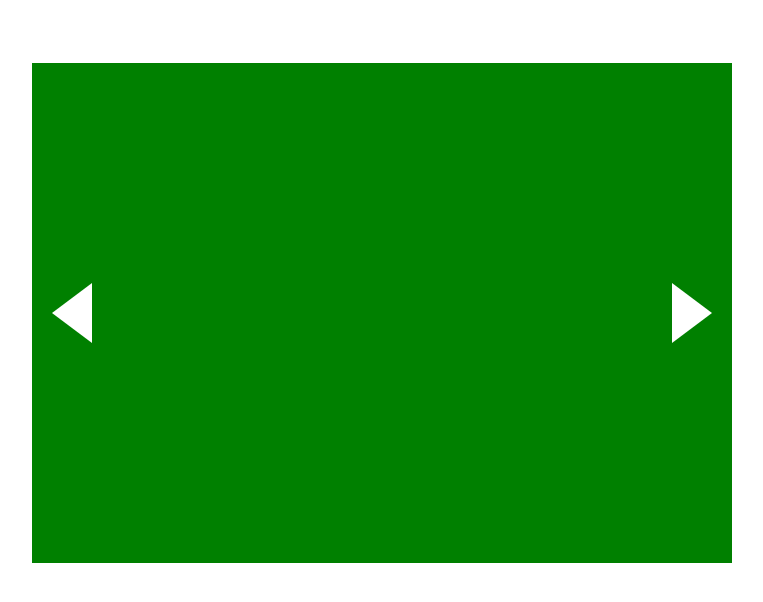
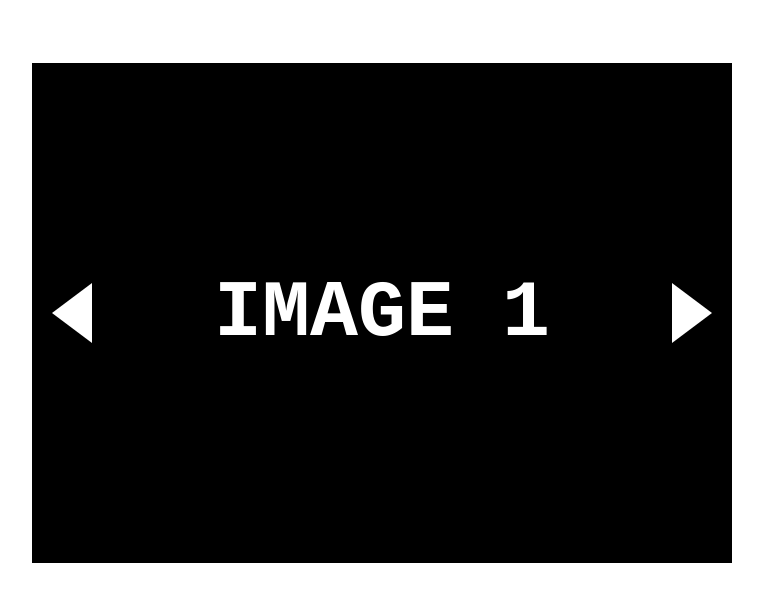
Before and after one commit to kirkpatrikolis04/content_slider, a plain HTML site: page index.html in a window 1280 px wide. Shown: the whole page, without its empty margins (258-1021 px from the left). Drawn offline with Linux system fonts and the light colour scheme.

Commit message:
adding new style

```diff
--- a/index.html
+++ b/index.html
@@ -12,21 +12,31 @@
             height: 500px;
             margin: 5% auto;
             overflow-y: hidden;
+            background: #000;
         }
 
         .slide {
             width: 100%;
             height: 100%;
+            transition: 0.6 ease-in;
+            animation-name: fadeIn;
+            animation-duration: 0.5s;
         }
 
-        .slide1 {
-            background: green;
+        .slide > h1 {
+            font-size: 80px;
+            margin: 0;
+            font-family: monospace;
+            color: #fff;
+            position: absolute;
+            top: 50%;
+            left: 50%;
+            transform: translate(-50%, -50%);
         }
-        .slide2 {
-            background: blue;
-        }
-        .slide3 {
-            background: red;
+
+        @keyframes fadeIn{
+            from{opacity:0}
+            to{opacity:1}
         }
 
         span.prev {
@@ -39,6 +49,7 @@
             border-style: solid;
             margin-left: 20px;
             cursor: pointer;
+            z-index: 1;
         }
 
         span.next {
@@ -51,6 +62,7 @@
             border-style: solid;
             margin-right: 20px;
             cursor: pointer;
+            z-index: 1;
         }
 
     </style>
@@ -60,13 +72,13 @@
     <div class="slider">
         <span class="prev"></span>
             <div class="slide slide1">
-
+                <h1>IMAGE 1</h1>
             </div>
             <div class="slide slide2">
-
+                <h1>IMAGE 2</h1>
             </div>
             <div class="slide slide3">
-
+                <h1>IMAGE 3</h1>
             </div>
         <span class="next"></span>
     </div>
```
